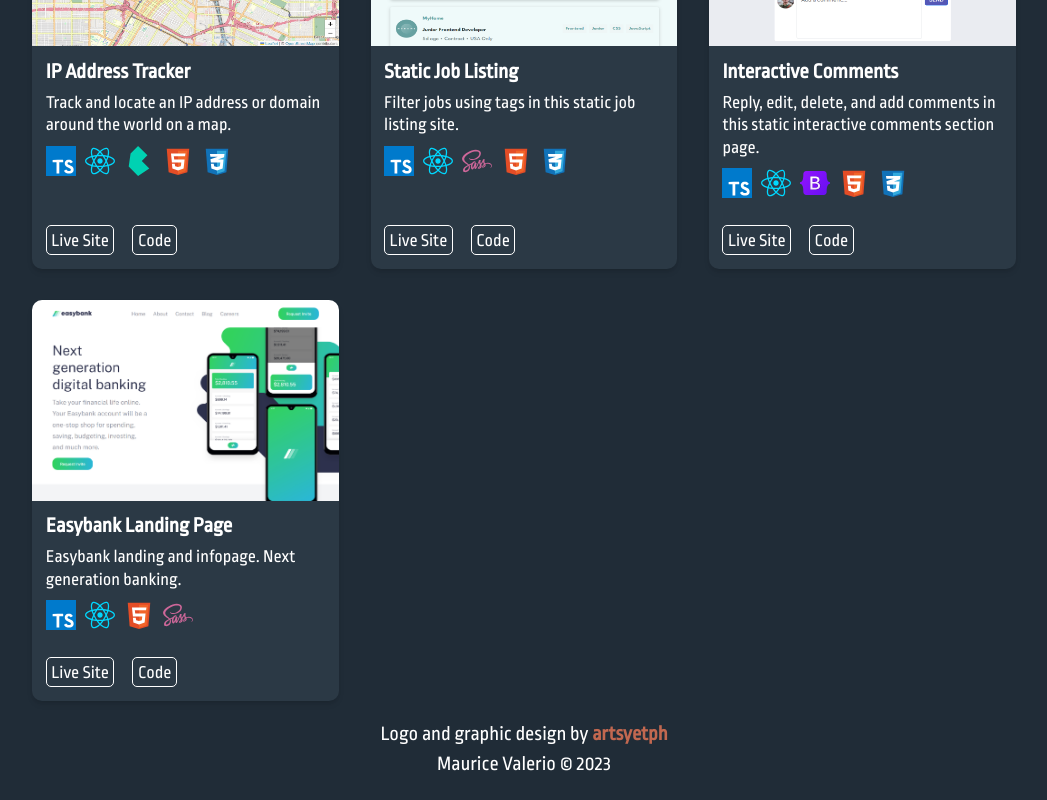
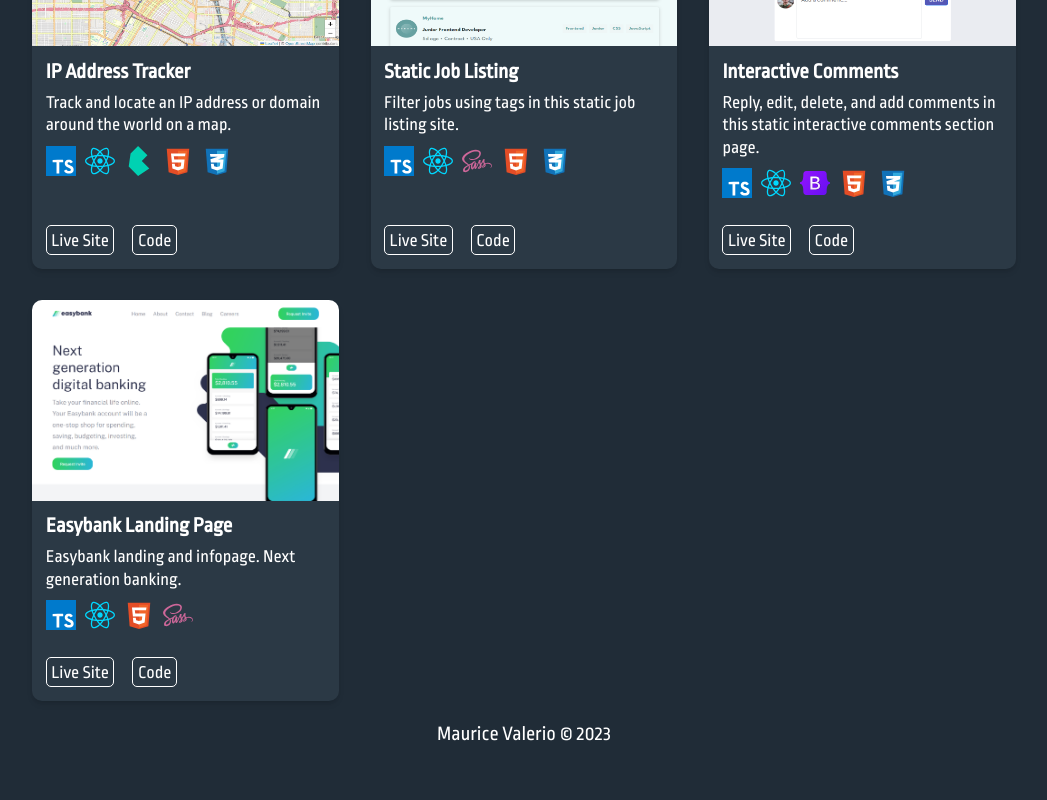
Before and after one commit to mauricevalerio/portfolio, a React (Vite) app: page / in a window 1280 px wide. Shown: the part 1644-2444 px from the top of the page, without its empty margins (116-1163 px from the left). After the commit the page ends 2414 px from the top, so only its background shows below. Built offline with nearby package versions, Linux system fonts and the light colour scheme.

Commit message:
Modified footer contents

```diff
--- a/src/components/Footer.jsx
+++ b/src/components/Footer.jsx
@@ -1,7 +1,6 @@
 export default function Footer() {
     return (
         <footer className='footer'>
-            <p>Logo and graphic design by <a href='https://www.instagram.com/artsyetph/' target='_blank' className='hover-effect'>artsyetph</a></p>
             <p>Maurice Valerio © 2023</p>
         </footer>
     )
```
